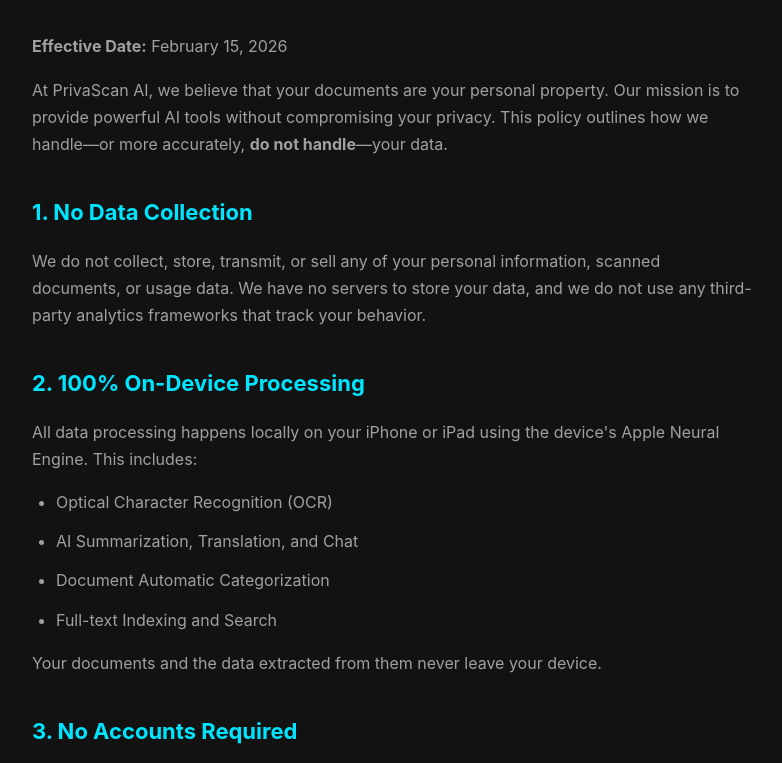
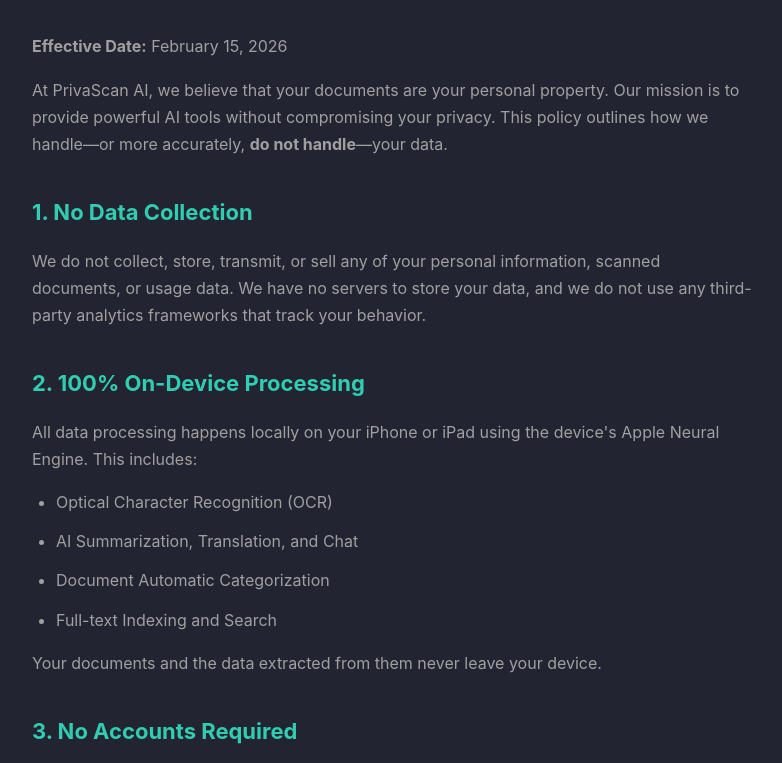
Before and after one commit to sunguannan/privascan, a plain HTML site: page privacy.html in a window 1280 px wide. Shown: the part 219-982 px from the top of the page, without its empty margins (248-1030 px from the left). Drawn offline with Linux system fonts and the light colour scheme.

Commit message:
Update privacy.html

```diff
--- a/privacy.html
+++ b/privacy.html
@@ -6,8 +6,8 @@
     <title>Privacy Policy | PrivaScan AI</title>
     <style>
         :root {
-            --primary-cyan: #00E5FF;
-            --bg-color: #121212;
+            --primary-cyan: #31ccb2;
+            --bg-color: #222531;
             --card-bg: #1E1E1E;
             --text-main: #FFFFFF;
             --text-secondary: #A0A0A0;
```
